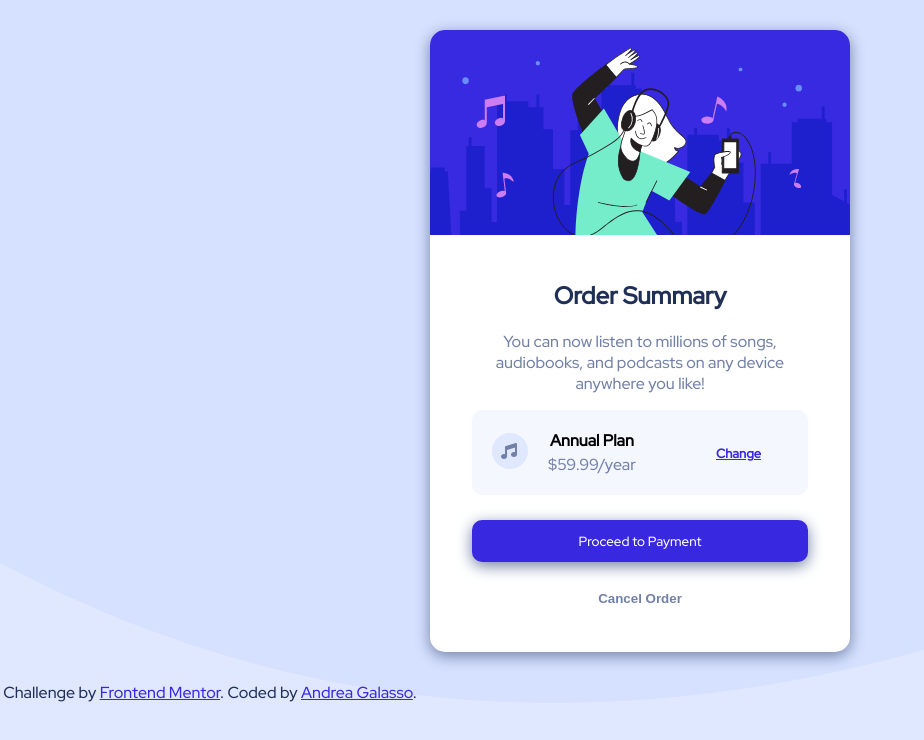
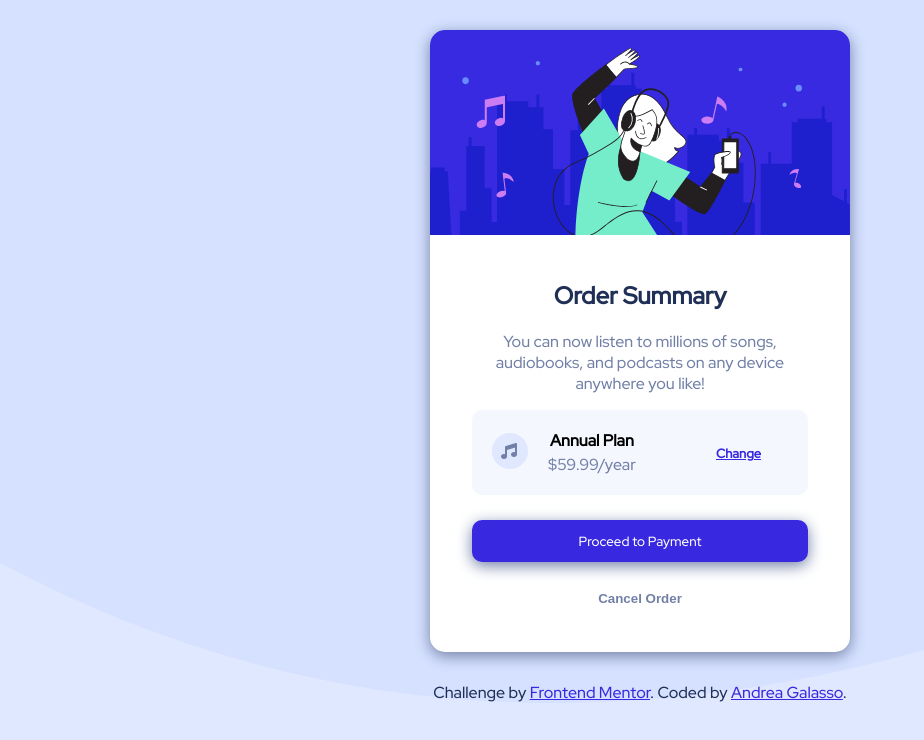
Before and after one commit to galassoandrea/order-summary-component, a plain HTML site: page index.html in a window 1280 px wide. Shown: the whole page, without its empty margins (0-924 px from the left). Drawn offline with Linux system fonts and the light colour scheme.

Commit message:
Update style.css

```diff
--- a/style.css
+++ b/style.css
@@ -122,7 +122,7 @@ body {
 }
 
 .attribution {
-  margin-top: 30px;
+  margin: 30px auto 0;
   width: 420px;
   font-family: "Red Hat Display", sans-serif;
   color: var(--dark-blue);
```
